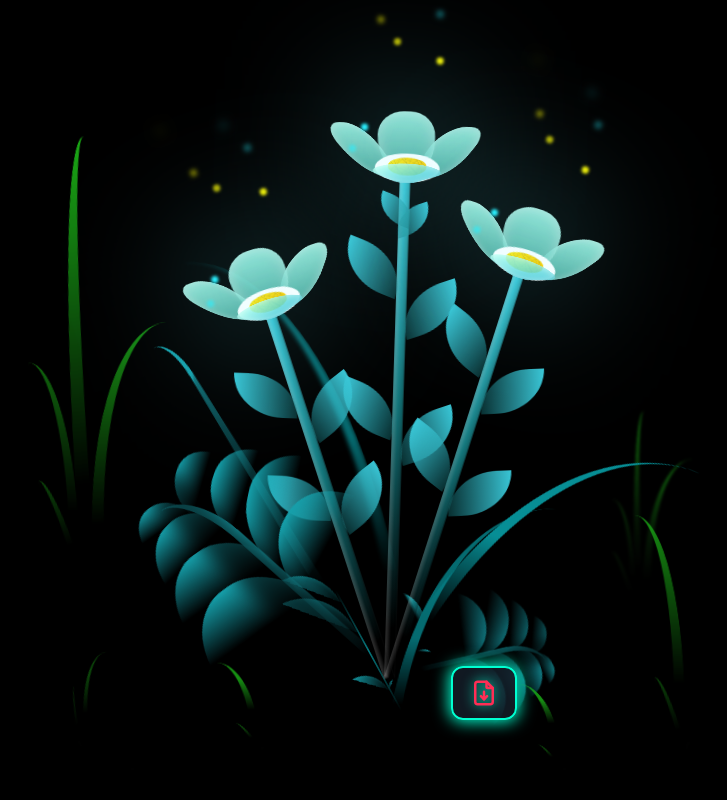
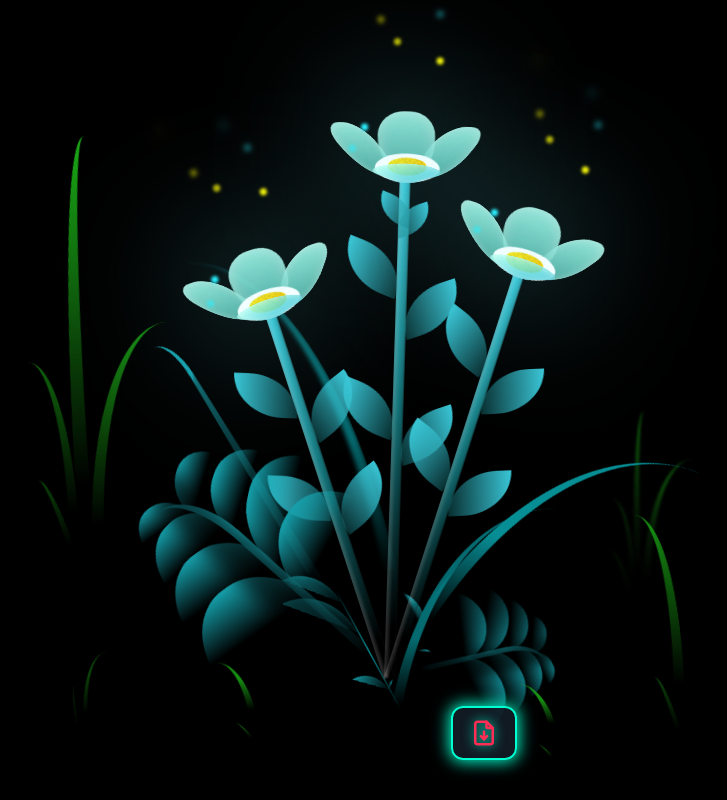
Before and after one commit to Isaias6700/Burbujas-de-Marlene, a plain HTML site: page flowers.html in a window 1280 px wide. Shown: the whole page, without its empty margins (256-983 px from the left). Drawn offline with Linux system fonts and the light colour scheme.

Commit message:
quinto intento

```diff
--- a/flowers.html
+++ b/flowers.html
@@ -308,7 +308,7 @@
       </div>
     </div>
 
-    <a href="../images/Collage_Amorsito.jpg" download="Collage_Amorsito" class="download">
+    <a href="../images/Collage_Amorsito.jpg" download="Collage_Amorsito.jpg" class="download">
 
       <svg
         xmlns="http://www.w3.org/2000/svg"
--- a/style.css
+++ b/style.css
@@ -1007,7 +1007,7 @@ a.download {
   justify-content: center;
   gap: 8px;
   margin-left: 100px;
-  margin-bottom: 40px;
+  margin-top: 200px;
 }
 
 a.download:hover {
```
